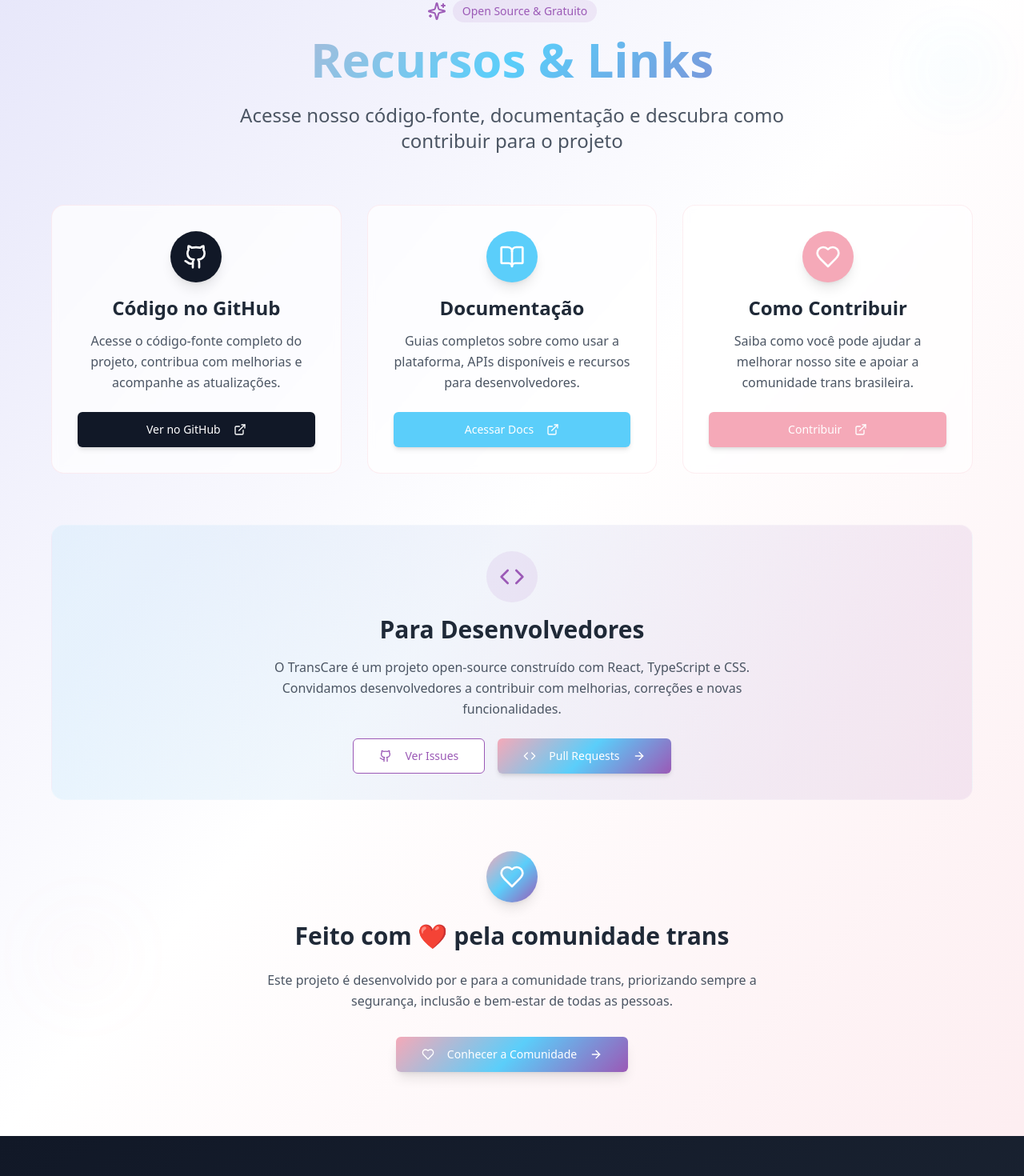
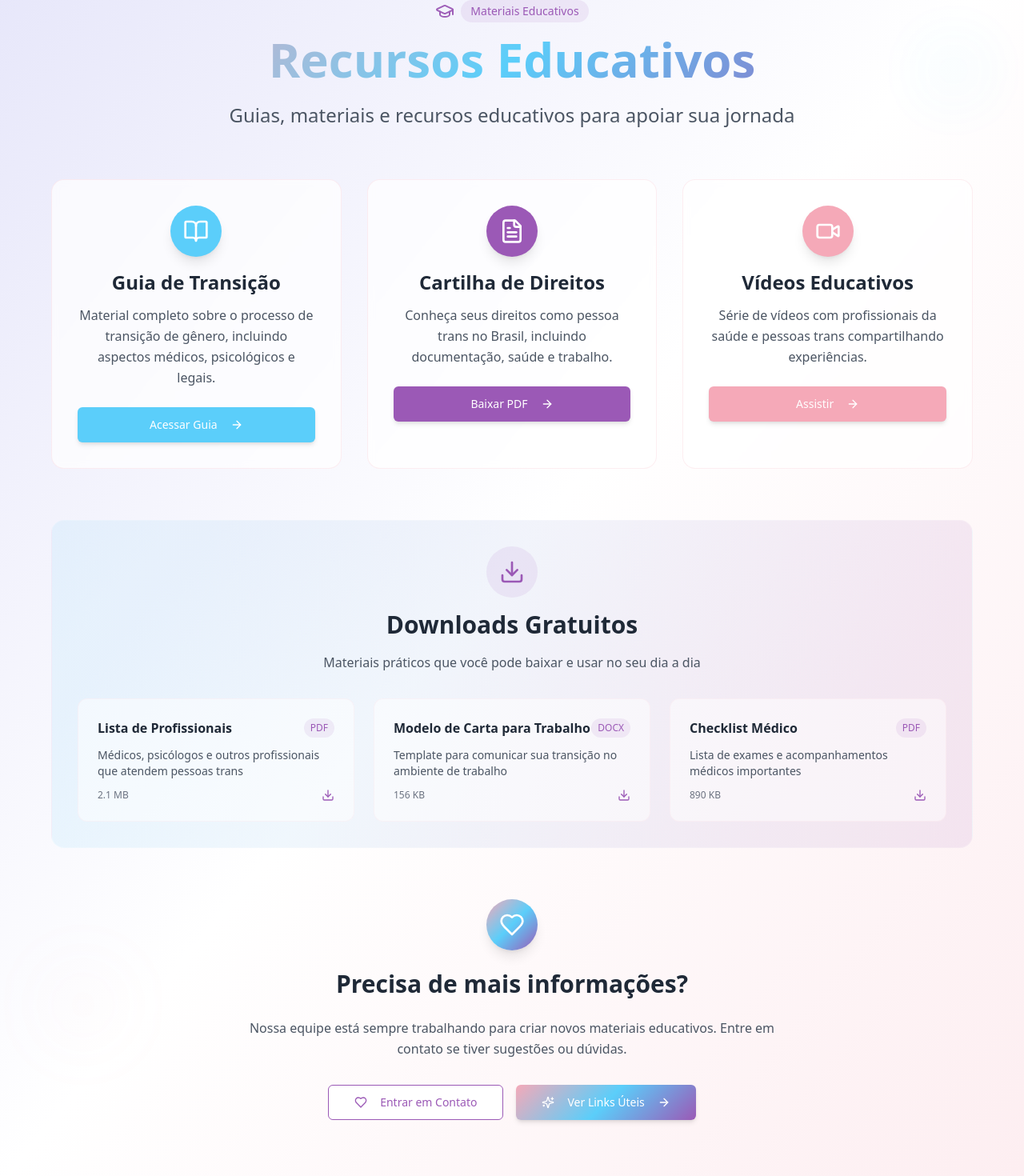
Before and after one commit to BrunoXHP/trans-compass-journey, a React (Vite) app: page /recursos in a window 1280 px wide. Shown: the part 160-1630 px from the top of the page at 80% size. Built offline with nearby package versions, Linux system fonts and the light colour scheme.

Commit message:
Refactor: Separate resources and links
Separate resources and links into different sections or pages. The resources page should only contain guides and educational materials.

```diff
--- a/src/App.tsx
+++ b/src/App.tsx
@@ -1,4 +1,3 @@
-
 import { Toaster } from "@/components/ui/toaster";
 import { Toaster as Sonner } from "@/components/ui/sonner";
 import { TooltipProvider } from "@/components/ui/tooltip";
@@ -14,6 +13,7 @@ import Events from "./pages/Events";
 import Security from "./pages/Security";
 import Contact from "./pages/Contact";
 import Resources from "./pages/Resources";
+import Links from "./pages/Links";
 import Auth from "./pages/Auth";
 import Dashboard from "./pages/Dashboard";
 import Profile from "./pages/Profile";
@@ -41,6 +41,7 @@ const App = () => (
             <Route path="/seguranca" element={<Security />} />
             <Route path="/contato" element={<Contact />} />
             <Route path="/recursos" element={<Resources />} />
+            <Route path="/links" element={<Links />} />
 
             {/* Rotas Protegidas */}
             <Route path="/dashboard" element={
--- /dev/null
+++ b/src/components/LinksSection.tsx
@@ -0,0 +1,160 @@
+
+import { Button } from '@/components/ui/button';
+import { Github, ExternalLink, Code, Heart, ArrowRight, Sparkles, LinkIcon } from 'lucide-react';
+
+const LinksSection = () => {
+  const links = [
+    {
+      title: "Código no GitHub",
+      description: "Acesse o código-fonte completo do projeto, contribua com melhorias e acompanhe as atualizações.",
+      icon: Github,
+      href: "https://github.com/transcare/website",
+      buttonText: "Ver no GitHub",
+      color: "bg-gray-900 hover:bg-gray-800",
+      iconColor: "text-white",
+      delay: "delay-200"
+    },
+    {
+      title: "Documentação",
+      description: "Guias completos sobre como usar a plataforma, APIs disponíveis e recursos para desenvolvedores.",
+      icon: Code,
+      href: "https://docs.transcare.com",
+      buttonText: "Acessar Docs",
+      color: "bg-trans-blue hover:bg-trans-blue/80",
+      iconColor: "text-white",
+      delay: "delay-300"
+    },
+    {
+      title: "Como Contribuir",
+      description: "Saiba como você pode ajudar a melhorar nosso site e apoiar a comunidade trans brasileira.",
+      icon: Heart,
+      href: "#contribuir",
+      buttonText: "Contribuir",
+      color: "bg-trans-pink hover:bg-trans-pink/80",
+      iconColor: "text-white",
+      delay: "delay-400"
+    }
+  ];
+
+  return (
+    <section className="min-h-screen bg-gradient-to-br from-trans-lavender via-white to-trans-pink/20 py-20 overflow-hidden">
+      <div className="container mx-auto px-4 relative">
+        {/* Floating background elements */}
+        <div className="absolute top-10 right-10 w-24 h-24 bg-trans-blue/5 rounded-full blur-2xl animate-pulse"></div>
+        <div className="absolute bottom-20 left-10 w-32 h-32 bg-trans-pink/5 rounded-full blur-2xl animate-pulse delay-1000"></div>
+
+        <div className="max-w-6xl mx-auto">
+          {/* Header */}
+          <div className="text-center mb-16 animate-fade-in">
+            <div className="flex items-center justify-center mb-4">
+              <LinkIcon className="w-6 h-6 text-trans-purple mr-2 animate-pulse" />
+              <span className="text-sm font-medium text-trans-purple bg-trans-purple/10 px-3 py-1 rounded-full">
+                Open Source & Gratuito
+              </span>
+            </div>
+            <h1 className="text-5xl md:text-6xl font-bold mb-6 bg-gradient-trans bg-clip-text text-transparent leading-tight">
+              Links Úteis
+            </h1>
+            <p className="text-xl md:text-2xl text-gray-600 mb-8 max-w-3xl mx-auto leading-relaxed">
+              Acesse nosso código-fonte, documentação e descubra como contribuir para o projeto
+            </p>
+          </div>
+
+          {/* Link Cards */}
+          <div className="grid md:grid-cols-3 gap-8 mb-16">
+            {links.map((link, index) => (
+              <div
+                key={index}
+                className={`bg-white/70 backdrop-blur-sm rounded-2xl p-8 border border-trans-pink/20 hover:shadow-xl hover:scale-105 transition-all duration-500 animate-fade-in ${link.delay} text-center group hover:bg-white/80`}
+              >
+                <div className="mb-6">
+                  <div className={`w-16 h-16 ${link.color} rounded-full flex items-center justify-center mx-auto mb-4 group-hover:scale-110 transition-transform duration-300 shadow-lg`}>
+                    <link.icon className={`w-8 h-8 ${link.iconColor} group-hover:rotate-12 transition-transform duration-300`} />
+                  </div>
+                  <h3 className="text-2xl font-semibold text-gray-800 mb-3">
+                    {link.title}
+                  </h3>
+                  <p className="text-gray-600 leading-relaxed mb-6">
+                    {link.description}
+                  </p>
+                </div>
+
+                <Button
+                  size="lg"
+                  className={`${link.color} text-white px-6 py-3 w-full transition-all duration-300 hover:scale-105 shadow-md hover:shadow-lg group/btn`}
+                  onClick={() => window.open(link.href, '_blank')}
+                >
+                  {link.buttonText}
+                  <ExternalLink className="w-4 h-4 ml-2 group-hover/btn:translate-x-1 transition-transform duration-300" />
+                </Button>
+              </div>
+            ))}
+          </div>
+
+          {/* Developer Section */}
+          <div className="bg-gradient-to-r from-trans-blue/10 to-trans-purple/10 rounded-2xl p-8 mb-16 border border-white/20 hover:shadow-lg transition-all duration-300 animate-fade-in delay-500">
+            <div className="text-center">
+              <div className="w-16 h-16 bg-trans-purple/10 rounded-full flex items-center justify-center mx-auto mb-4 hover:scale-110 transition-transform duration-300">
+                <Code className="w-8 h-8 text-trans-purple" />
+              </div>
+              <h2 className="text-3xl font-bold mb-4 text-gray-800">
+                Para Desenvolvedores
+              </h2>
+              <p className="text-gray-600 mb-6 max-w-2xl mx-auto leading-relaxed">
+                O TransCare é um projeto open-source construído com React, TypeScript e CSS.
+                Convidamos desenvolvedores a contribuir com melhorias, correções e novas funcionalidades.
+              </p>
+
+              <div className="flex flex-col sm:flex-row gap-4 justify-center">
+                <Button
+                  size="lg"
+                  variant="outline"
+                  className="border-trans-purple text-trans-purple hover:bg-trans-purple/10 hover:scale-105 transition-all duration-300 group"
+                  onClick={() => window.open('https://github.com/transcare/website/issues', '_blank')}
+                >
+                  <Github className="w-5 h-5 mr-2 group-hover:rotate-12 transition-transform duration-300" />
+                  Ver Issues
+                </Button>
+                <Button
+                  size="lg"
+                  className="bg-gradient-trans hover:opacity-90 hover:scale-105 text-white transition-all duration-300 shadow-md hover:shadow-lg group"
+                  onClick={() => window.open('https://github.com/transcare/website/pulls', '_blank')}
+                >
+                  <Code className="w-5 h-5 mr-2 group-hover:scale-110 transition-transform duration-300" />
+                  Pull Requests
+                  <ArrowRight className="w-4 h-4 ml-2 group-hover:translate-x-1 transition-transform duration-300" />
+                </Button>
+              </div>
+            </div>
+          </div>
+
+          {/* Community Section */}
+          <div className="text-center animate-fade-in delay-600">
+            <div className="w-16 h-16 bg-gradient-trans rounded-full flex items-center justify-center mx-auto mb-6 hover:scale-110 transition-transform duration-300 shadow-lg">
+              <Heart className="w-8 h-8 text-white" />
+            </div>
+            <h2 className="text-3xl font-bold mb-6 text-gray-800">
+              Feito com ❤️ pela comunidade trans
+            </h2>
+            <p className="text-gray-600 max-w-2xl mx-auto mb-8 leading-relaxed">
+              Este projeto é desenvolvido por e para a comunidade trans, priorizando sempre
+              a segurança, inclusão e bem-estar de todas as pessoas.
+            </p>
+
+            <Button
+              size="lg"
+              className="bg-gradient-trans hover:opacity-90 hover:scale-105 text-white px-8 py-4 transition-all duration-300 shadow-lg hover:shadow-xl group"
+              onClick={() => window.location.href = '/comunidade'}
+            >
+              <Heart className="w-5 h-5 mr-2 group-hover:scale-110 transition-transform duration-300" />
+              Conhecer a Comunidade
+              <ArrowRight className="w-4 h-4 ml-2 group-hover:translate-x-1 transition-transform duration-300" />
+            </Button>
+          </div>
+        </div>
+      </div>
+    </section>
+  );
+};
+
+export default LinksSection;
--- a/src/components/ResourcesSection.tsx
+++ b/src/components/ResourcesSection.tsx
@@ -1,38 +1,59 @@
 
 import { Button } from '@/components/ui/button';
-import { Github, BookOpen, ExternalLink, Code, Heart, ArrowRight, Sparkles } from 'lucide-react';
+import { BookOpen, FileText, Video, Download, Heart, ArrowRight, Sparkles, GraduationCap } from 'lucide-react';
 
 const ResourcesSection = () => {
-  const resources = [
+  const educationalResources = [
     {
-      title: "Código no GitHub",
-      description: "Acesse o código-fonte completo do projeto, contribua com melhorias e acompanhe as atualizações.",
-      icon: Github,
-      href: "https://github.com/transcare/website",
-      buttonText: "Ver no GitHub",
-      color: "bg-gray-900 hover:bg-gray-800",
+      title: "Guia de Transição",
+      description: "Material completo sobre o processo de transição de gênero, incluindo aspectos médicos, psicológicos e legais.",
+      icon: BookOpen,
+      href: "/guias/transicao",
+      buttonText: "Acessar Guia",
+      color: "bg-trans-blue hover:bg-trans-blue/80",
       iconColor: "text-white",
       delay: "delay-200"
     },
     {
-      title: "Documentação",
-      description: "Guias completos sobre como usar a plataforma, APIs disponíveis e recursos para desenvolvedores.",
-      icon: BookOpen,
-      href: "https://docs.transcare.com",
-      buttonText: "Acessar Docs",
-      color: "bg-trans-blue hover:bg-trans-blue/80",
+      title: "Cartilha de Direitos",
+      description: "Conheça seus direitos como pessoa trans no Brasil, incluindo documentação, saúde e trabalho.",
+      icon: FileText,
+      href: "/recursos/direitos",
+      buttonText: "Baixar PDF",
+      color: "bg-trans-purple hover:bg-trans-purple/80",
       iconColor: "text-white",
       delay: "delay-300"
     },
     {
-      title: "Como Contribuir",
-      description: "Saiba como você pode ajudar a melhorar nosso site e apoiar a comunidade trans brasileira.",
-      icon: Heart,
-      href: "#contribuir",
-      buttonText: "Contribuir",
+      title: "Vídeos Educativos",
+      description: "Série de vídeos com profissionais da saúde e pessoas trans compartilhando experiências.",
+      icon: Video,
+      href: "/recursos/videos",
+      buttonText: "Assistir",
       color: "bg-trans-pink hover:bg-trans-pink/80",
       iconColor: "text-white",
       delay: "delay-400"
+    }
+  ];
+
+  const downloadableResources = [
+    {
+      title: "Lista de Profissionais",
+      description: "Médicos, psicólogos e outros profissionais que atendem pessoas trans",
+      type: "PDF",
+      size: "2.1 MB"
+    },
+    {
+      title: "Modelo de Carta para Trabalho",
+      description: "Template para comunicar sua transição no ambiente de trabalho",
+      type: "DOCX",
+      size: "156 KB"
+    },
+    {
+      title: "Checklist Médico",
+      description: "Lista de exames e acompanhamentos médicos importantes",
+      type: "PDF",
+      size: "890 KB"
     }
   ];
 
@@ -47,22 +68,22 @@ const ResourcesSection = () => {
           {/* Header */}
           <div className="text-center mb-16 animate-fade-in">
             <div className="flex items-center justify-center mb-4">
-              <Sparkles className="w-6 h-6 text-trans-purple mr-2 animate-pulse" />
+              <GraduationCap className="w-6 h-6 text-trans-purple mr-2 animate-pulse" />
               <span className="text-sm font-medium text-trans-purple bg-trans-purple/10 px-3 py-1 rounded-full">
-                Open Source & Gratuito
+                Materiais Educativos
               </span>
             </div>
             <h1 className="text-5xl md:text-6xl font-bold mb-6 bg-gradient-trans bg-clip-text text-transparent leading-tight">
-              Recursos & Links
+              Recursos Educativos
             </h1>
             <p className="text-xl md:text-2xl text-gray-600 mb-8 max-w-3xl mx-auto leading-relaxed">
-              Acesse nosso código-fonte, documentação e descubra como contribuir para o projeto
+              Guias, materiais e recursos educativos para apoiar sua jornada
             </p>
           </div>
 
-          {/* Resource Cards */}
+          {/* Educational Resource Cards */}
           <div className="grid md:grid-cols-3 gap-8 mb-16">
-            {resources.map((resource, index) => (
+            {educationalResources.map((resource, index) => (
               <div
                 key={index}
                 className={`bg-white/70 backdrop-blur-sm rounded-2xl p-8 border border-trans-pink/20 hover:shadow-xl hover:scale-105 transition-all duration-500 animate-fade-in ${resource.delay} text-center group hover:bg-white/80`}
@@ -85,46 +106,47 @@ const ResourcesSection = () => {
                   onClick={() => window.open(resource.href, '_blank')}
                 >
                   {resource.buttonText}
-                  <ExternalLink className="w-4 h-4 ml-2 group-hover/btn:translate-x-1 transition-transform duration-300" />
+                  <ArrowRight className="w-4 h-4 ml-2 group-hover/btn:translate-x-1 transition-transform duration-300" />
                 </Button>
               </div>
             ))}
           </div>
 
-          {/* Developer Section */}
+          {/* Downloadable Resources Section */}
           <div className="bg-gradient-to-r from-trans-blue/10 to-trans-purple/10 rounded-2xl p-8 mb-16 border border-white/20 hover:shadow-lg transition-all duration-300 animate-fade-in delay-500">
-            <div className="text-center">
+            <div className="text-center mb-8">
               <div className="w-16 h-16 bg-trans-purple/10 rounded-full flex items-center justify-center mx-auto mb-4 hover:scale-110 transition-transform duration-300">
-                <Code className="w-8 h-8 text-trans-purple" />
+                <Download className="w-8 h-8 text-trans-purple" />
               </div>
               <h2 className="text-3xl font-bold mb-4 text-gray-800">
-                Para Desenvolvedores
+                Downloads Gratuitos
               </h2>
               <p className="text-gray-600 mb-6 max-w-2xl mx-auto leading-relaxed">
-                O TransCare é um projeto open-source construído com React, TypeScript e CSS.
-                Convidamos desenvolvedores a contribuir com melhorias, correções e novas funcionalidades.
+                Materiais práticos que você pode baixar e usar no seu dia a dia
               </p>
+            </div>
 
-              <div className="flex flex-col sm:flex-row gap-4 justify-center">
-                <Button
-                  size="lg"
-                  variant="outline"
-                  className="border-trans-purple text-trans-purple hover:bg-trans-purple/10 hover:scale-105 transition-all duration-300 group"
-                  onClick={() => window.open('https://github.com/transcare/website/issues', '_blank')}
+            <div className="grid md:grid-cols-3 gap-6">
+              {downloadableResources.map((item, index) => (
+                <div
+                  key={index}
+                  className="bg-white/50 rounded-xl p-6 border border-trans-pink/10 hover:bg-white/70 transition-all duration-300 hover:scale-105 cursor-pointer group"
                 >
-                  <Github className="w-5 h-5 mr-2 group-hover:rotate-12 transition-transform duration-300" />
-                  Ver Issues
-                </Button>
-                <Button
-                  size="lg"
-                  className="bg-gradient-trans hover:opacity-90 hover:scale-105 text-white transition-all duration-300 shadow-md hover:shadow-lg group"
-                  onClick={() => window.open('https://github.com/transcare/website/pulls', '_blank')}
-                >
-                  <Code className="w-5 h-5 mr-2 group-hover:scale-110 transition-transform duration-300" />
-                  Pull Requests
-                  <ArrowRight className="w-4 h-4 ml-2 group-hover:translate-x-1 transition-transform duration-300" />
-                </Button>
+                  <div className="flex items-start justify-between mb-3">
+                    <h4 className="font-semibold text-gray-800 group-hover:text-trans-purple transition-colors">
+                      {item.title}
+                    </h4>
+                    <span className="text-xs bg-trans-purple/10 text-trans-purple px-2 py-1 rounded-full">
+                      {item.type}
+                    </span>
                   </div>
+                  <p className="text-sm text-gray-600 mb-3">{item.description}</p>
+                  <div className="flex items-center justify-between">
+                    <span className="text-xs text-gray-500">{item.size}</span>
+                    <Download className="w-4 h-4 text-trans-purple group-hover:scale-110 transition-transform" />
+                  </div>
+                </div>
+              ))}
             </div>
           </div>
 
@@ -134,22 +156,33 @@ const ResourcesSection = () => {
               <Heart className="w-8 h-8 text-white" />
             </div>
             <h2 className="text-3xl font-bold mb-6 text-gray-800">
-              Feito com ❤️ pela comunidade trans
+              Precisa de mais informações?
             </h2>
             <p className="text-gray-600 max-w-2xl mx-auto mb-8 leading-relaxed">
-              Este projeto é desenvolvido por e para a comunidade trans, priorizando sempre
-              a segurança, inclusão e bem-estar de todas as pessoas.
+              Nossa equipe está sempre trabalhando para criar novos materiais educativos.
+              Entre em contato se tiver sugestões ou dúvidas.
             </p>
 
+            <div className="flex flex-col sm:flex-row gap-4 justify-center">
               <Button
                 size="lg"
-              className="bg-gradient-trans hover:opacity-90 hover:scale-105 text-white px-8 py-4 transition-all duration-300 shadow-lg hover:shadow-xl group"
-              onClick={() => window.location.href = '/comunidade'}
+                variant="outline"
+                className="border-trans-purple text-trans-purple hover:bg-trans-purple/10 hover:scale-105 transition-all duration-300 group"
+                onClick={() => window.location.href = '/contato'}
               >
                 <Heart className="w-5 h-5 mr-2 group-hover:scale-110 transition-transform duration-300" />
-              Conhecer a Comunidade
+                Entrar em Contato
+              </Button>
+              <Button
+                size="lg"
+                className="bg-gradient-trans hover:opacity-90 hover:scale-105 text-white transition-all duration-300 shadow-md hover:shadow-lg group"
+                onClick={() => window.location.href = '/links'}
+              >
+                <Sparkles className="w-5 h-5 mr-2 group-hover:scale-110 transition-transform duration-300" />
+                Ver Links Úteis
                 <ArrowRight className="w-4 h-4 ml-2 group-hover:translate-x-1 transition-transform duration-300" />
               </Button>
+            </div>
           </div>
         </div>
       </div>
--- /dev/null
+++ b/src/pages/Links.tsx
@@ -0,0 +1,18 @@
+
+import Header from '@/components/Header';
+import LinksSection from '@/components/LinksSection';
+import Footer from '@/components/Footer';
+
+const Links = () => {
+  return (
+    <div className="min-h-screen">
+      <Header />
+      <main className="pt-20">
+        <LinksSection />
+      </main>
+      <Footer />
+    </div>
+  );
+};
+
+export default Links;
```
Lines whose indentation alone changed are shown as unchanged.
